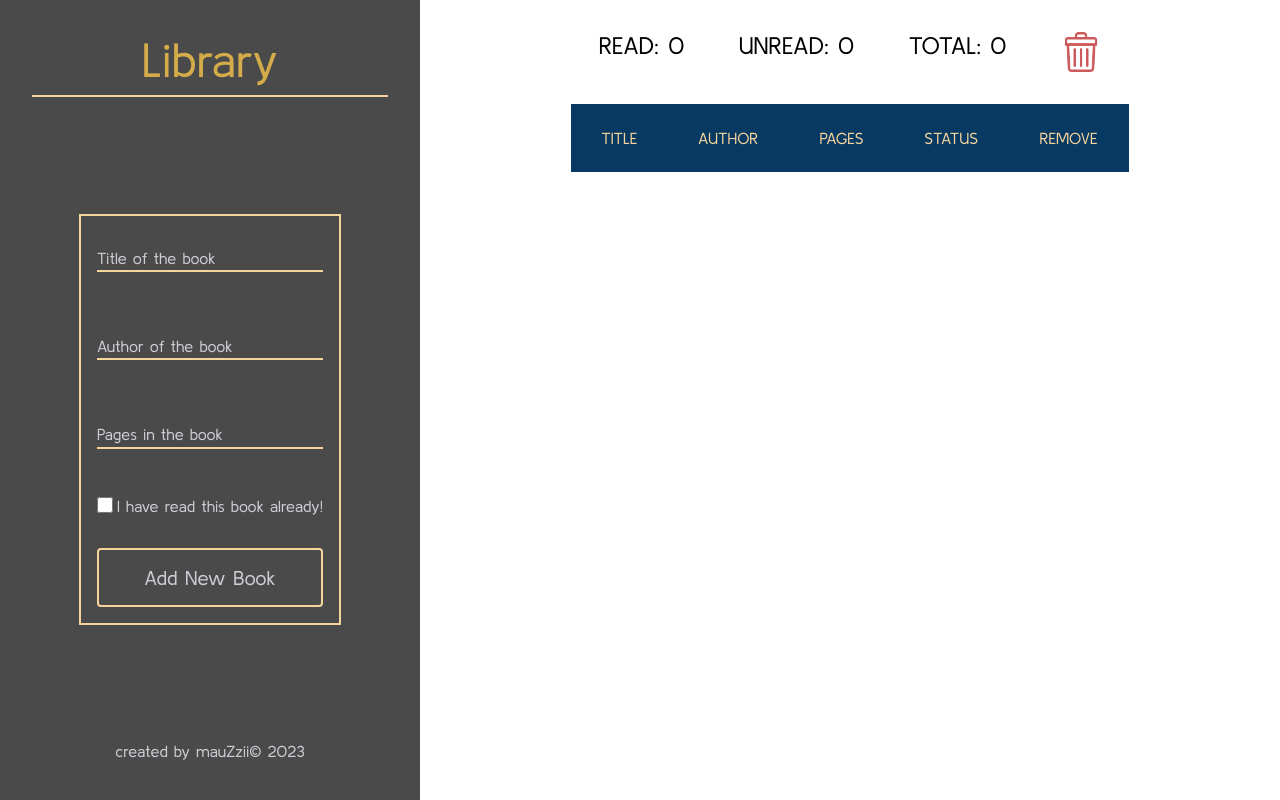
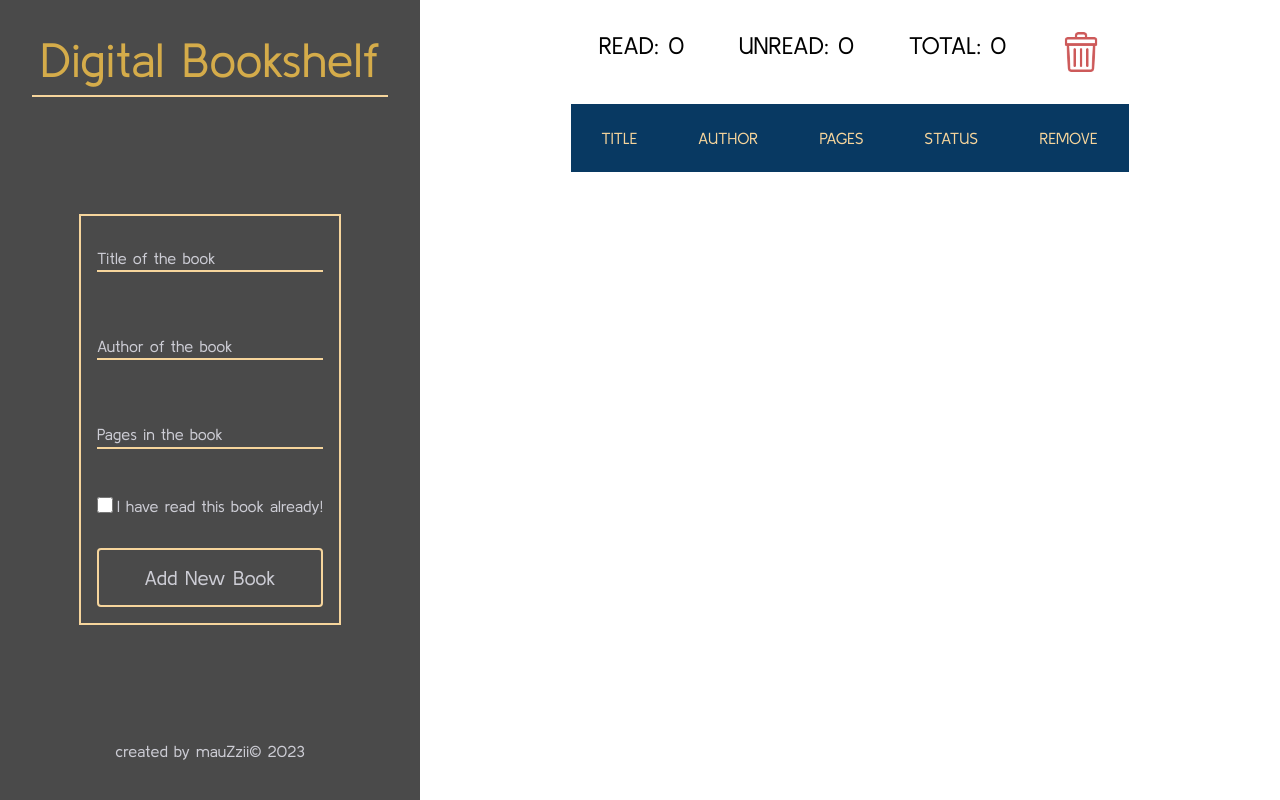
Before and after one commit to mauZzii/library, a plain HTML site: page index.html in a window 1280 px wide. Drawn offline with Linux system fonts and the light colour scheme.

Commit message:
SEO optimization

```diff
--- a/index.html
+++ b/index.html
@@ -1,6 +1,8 @@
 <!DOCTYPE html>
 <html lang="en">
 <head>
+    <meta name="description" content="Organize, manage, and track your entire book collection effortlessly with our digital bookshelf/library tracker.
+                                      Keep tabs on your reading progress, discover new titles, and enjoy a clutter-free literary haven. Simplify your reading life today!">
     <meta charset="UTF-8">
     <meta name="viewport" content="width=device-width, initial-scale=1.0">
     <link href='https://fonts.googleapis.com/css?family=Kulim Park' rel='stylesheet'>
@@ -12,7 +14,7 @@
 <body>
     <div class="grid-container">
         <section class="sidebar">
-            <header class="logo">Library</header>
+            <header class="logo">Digital Bookshelf</header>
             <div class="library-input">
                 <form>
                     <div class="input-block">
```
